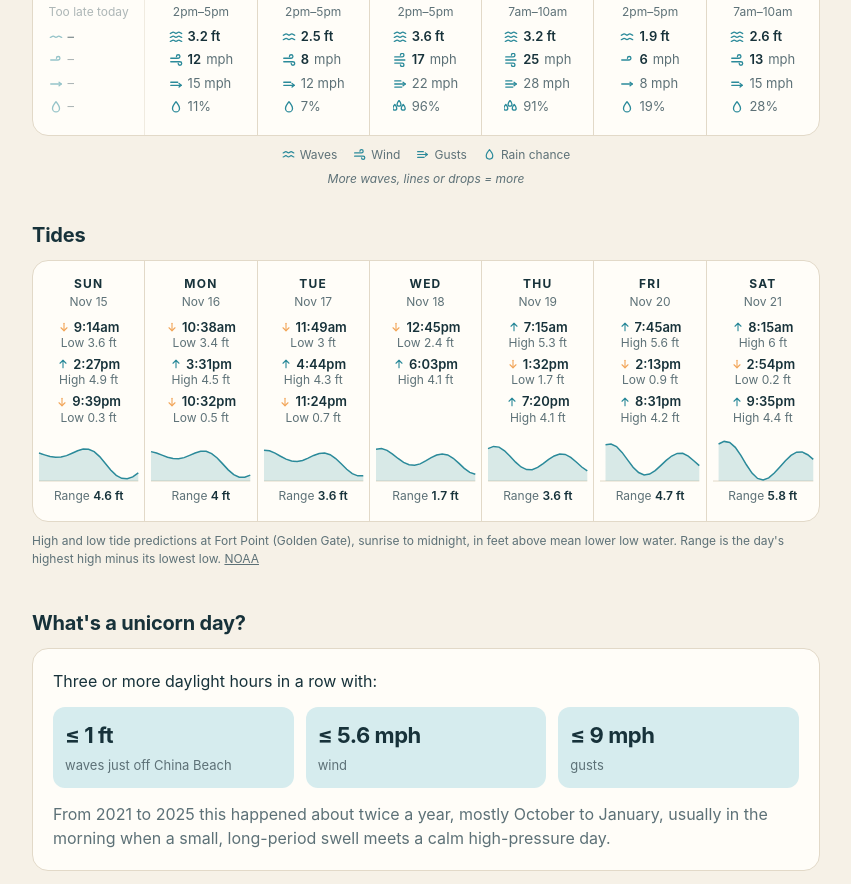
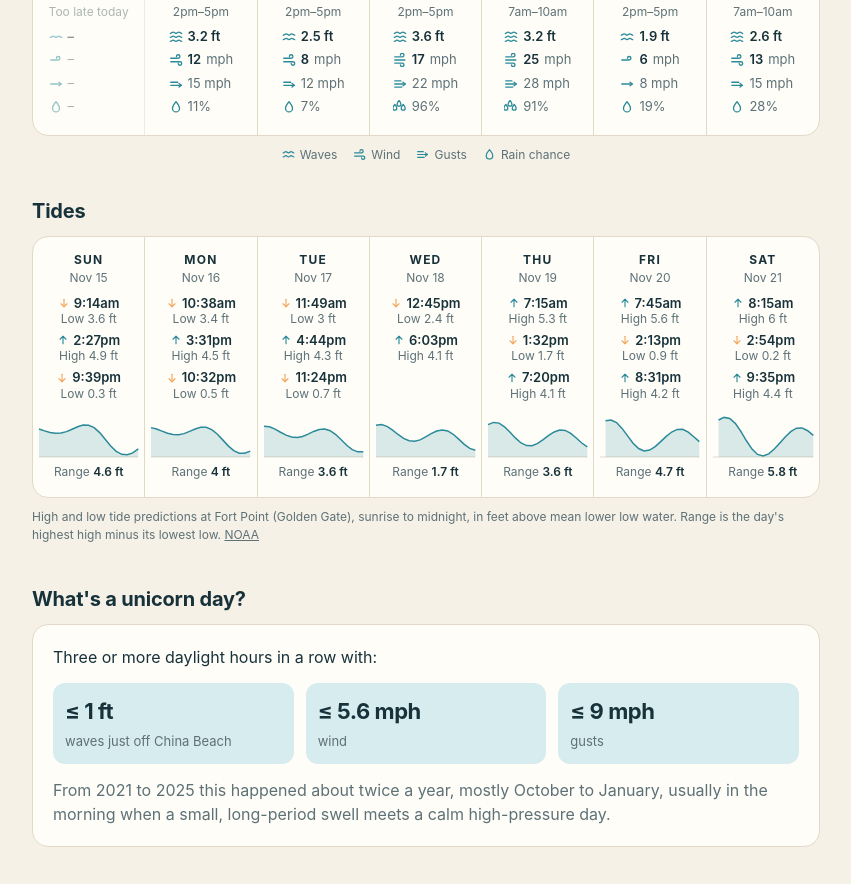
Before and after one commit to swirl2001/unicorn-beach, a plain HTML site: page site/index.html in a window 1280 px wide. Shown: the part 855-1739 px from the top of the page, without its empty margins (214-1065 px from the left). Drawn offline with Linux system fonts and the light colour scheme.

Commit message:
Remove graded-icon legend note
Co-Authored-By: Claude Opus 5.5 <noreply@anthropic.com>

```diff
--- a/site/index.html
+++ b/site/index.html
@@ -390,7 +390,7 @@
         </div>`;
       }).join('');
       const legend = document.getElementById('legend');
-      legend.innerHTML = `<span>${ICON.wave}Waves</span><span>${ICON.wind}Wind</span><span>${ICON.gust}Gusts</span><span>${ICON.rain}Rain chance</span><span class="more">More waves, lines or drops = more</span>`;
+      legend.innerHTML = `<span>${ICON.wave}Waves</span><span>${ICON.wind}Wind</span><span>${ICON.gust}Gusts</span><span>${ICON.rain}Rain chance</span>`;
       legend.hidden = false;
 
       if (days.some((d) => d.tides && d.tides.length)) {
```
